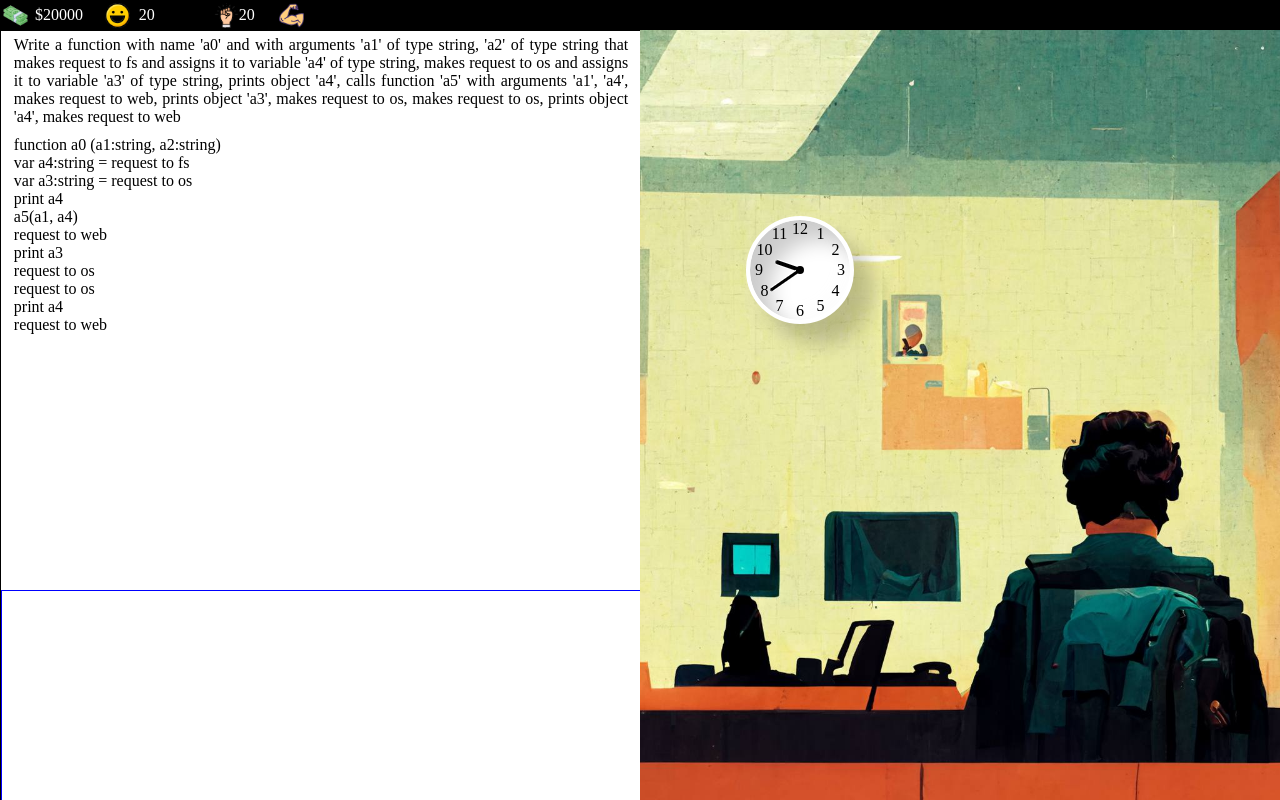
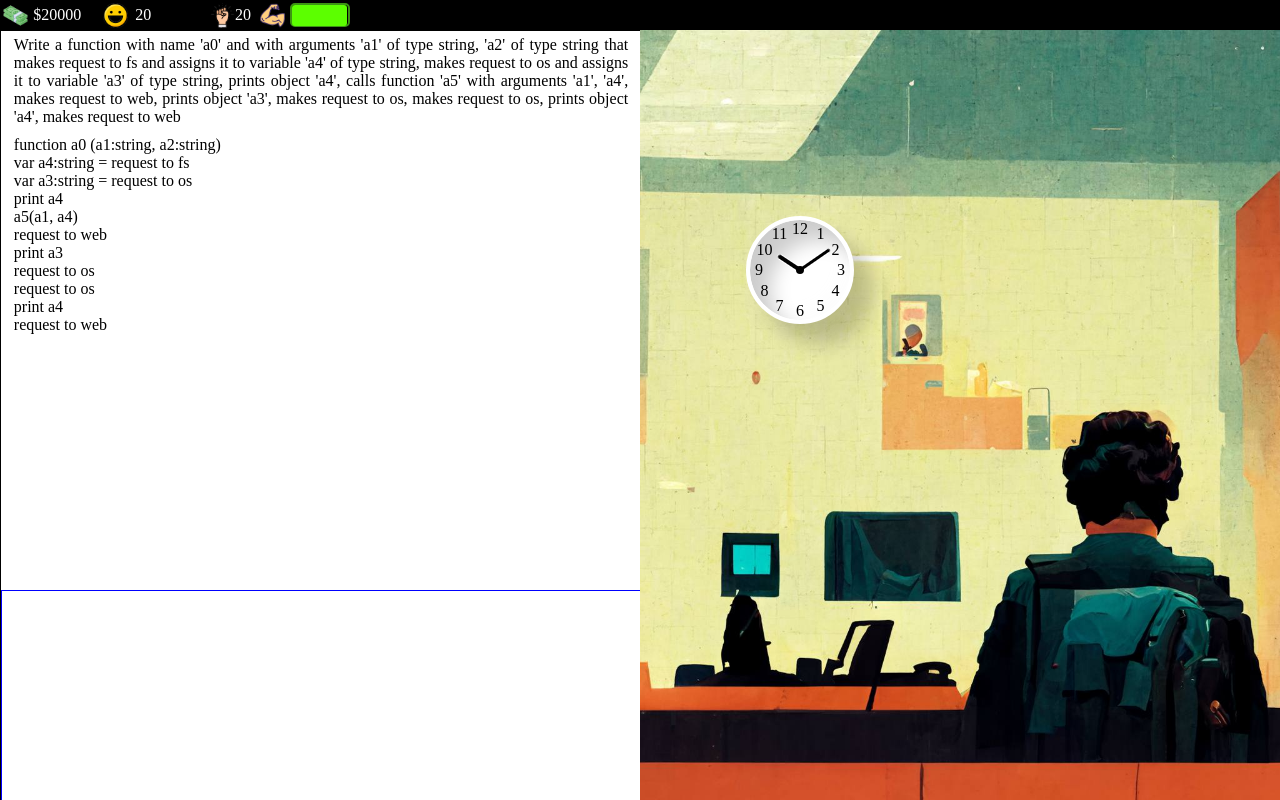
Before and after one commit to Buludyan/jun-dev-sim, a React app: page / in a window 1280 px wide. Built offline with nearby package versions, Linux system fonts and the light colour scheme.

Commit message:
energy line

```diff
--- a/src/front-end/components/clock/Clock.tsx
+++ b/src/front-end/components/clock/Clock.tsx
@@ -2,10 +2,11 @@ import React, {useEffect, useState} from 'react';
 import './Clock.scss';
 
 export const Clock = () => {
-  const [state, setState] = useState<{minute: number; hour: number}>({minute: 0.5, hour: 0.79});
+  const [state, setState] = useState<{minute: number; hour: number}>({minute: 1, hour: 0.83});
 
   const setClock = () => {
     // TODO: refine
+    // TODO: move to config file
     const oneHourElapseTimeInSeconds = 15;
     const timeCoef = oneHourElapseTimeInSeconds * 100;
     setState({
--- a/src/front-end/components/header/Header.scss
+++ b/src/front-end/components/header/Header.scss
@@ -35,4 +35,23 @@
         width: 25px;
         height: 25px;
     }
+
+    &__energy-value {
+        display: flex;
+        align-items: center;
+        justify-content: flex-start;
+        height: 20px;
+        width: 70px;
+        border: 2px solid #3D9414;
+        border-radius: 5px;
+        margin-left: 5px;
+        padding: 0;
+    }
+
+    &__energy-degree {
+        transition: all 2s;
+        margin: 0;
+        height: 105%;
+        border-radius: 3px;
+    }
 }
--- a/src/front-end/components/header/Header.tsx
+++ b/src/front-end/components/header/Header.tsx
@@ -1,4 +1,4 @@
-import React from 'react';
+import React, {useEffect, useState} from 'react';
 import './Header.scss';
 import money from '../../assets/money.png';
 import energy from '../../assets/energy.png';
@@ -6,6 +6,21 @@ import happy from '../../assets/happy.png';
 import leader from '../../assets/leader.png';
 
 export const Header = () => {
+  const [state, setState] = useState<{length: number; color: number}>({length: 100, color: 100});
+
+  const setParameters = () => {
+    setState({
+      length: (state.length -= 0.01),
+      color: (state.color -= 0.01),
+    });
+  };
+
+  useEffect(() => {
+    setInterval(() => {
+      setParameters();
+    }, 15);
+  }, []);
+
   return (
     <div className="header">
       <div className="header__inner">
@@ -14,23 +29,22 @@ export const Header = () => {
             <img className="header__icon" src={money}></img>
             <div className="header__value">$20000</div>
           </div>
-                    <div
-                        className="header__stat"
-                        style={{boxSizing: 'border-box', padding: '0 15px'}}
-                    >
+          <div className="header__stat" style={{boxSizing: 'border-box', padding: '0 15px'}}>
             <img className="header__icon" src={happy}></img>
             <div className="header__value">20</div>
           </div>
-                    <div
-                        className="header__stat"
-                        style={{boxSizing: 'border-box', padding: '0 40px'}}
-                    >
+          <div className="header__stat" style={{boxSizing: 'border-box', padding: '0 40px'}}>
             <img className="header__icon" src={leader}></img>
             <div className="header__value">20</div>
           </div>
           <div className="header__stat">
             <img className="header__icon" src={energy}></img>
-                        <div className="header__value"></div>
+            <div className="header__energy-value">
+              <div
+                className="header__energy-degree"
+                style={{width: `${state.length}%`, backgroundColor: `hsl(${state.color}, 100%, 50%)`}}
+              />
+            </div>
           </div>
         </div>
       </div>
```
Also changed, not shown: src/front-end/components/taskWindow/TaskWindow.tsx (+1 -28 lines). Lines whose indentation alone changed are shown as unchanged.
